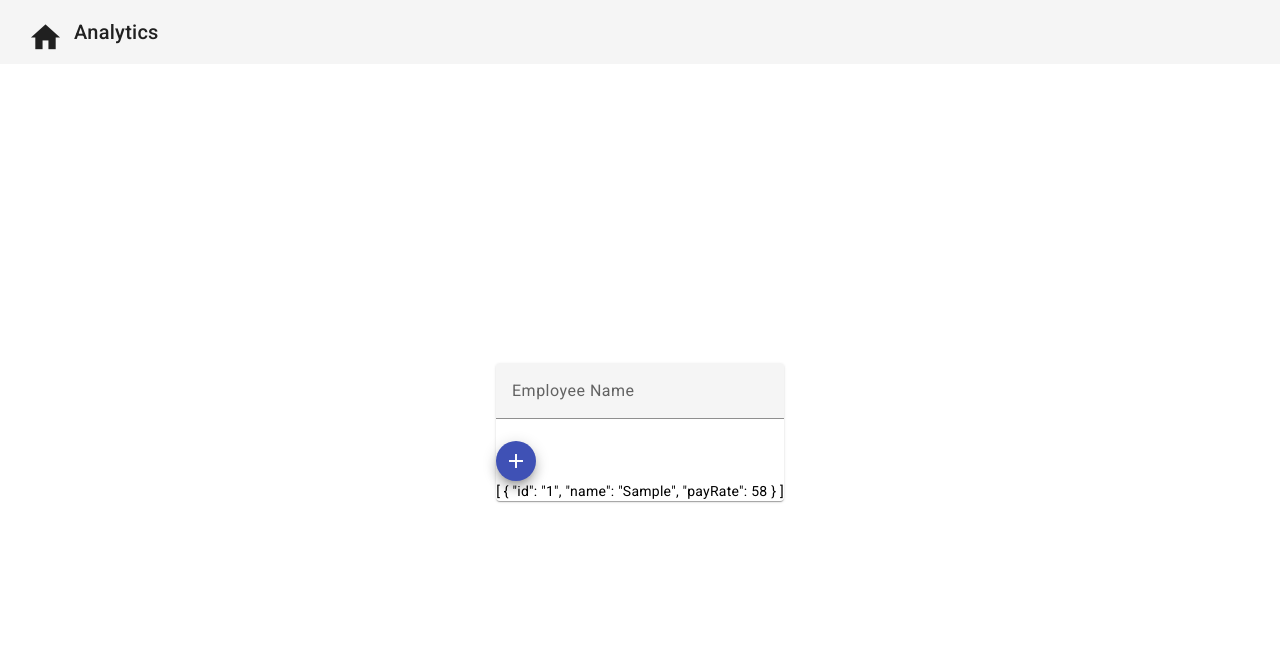
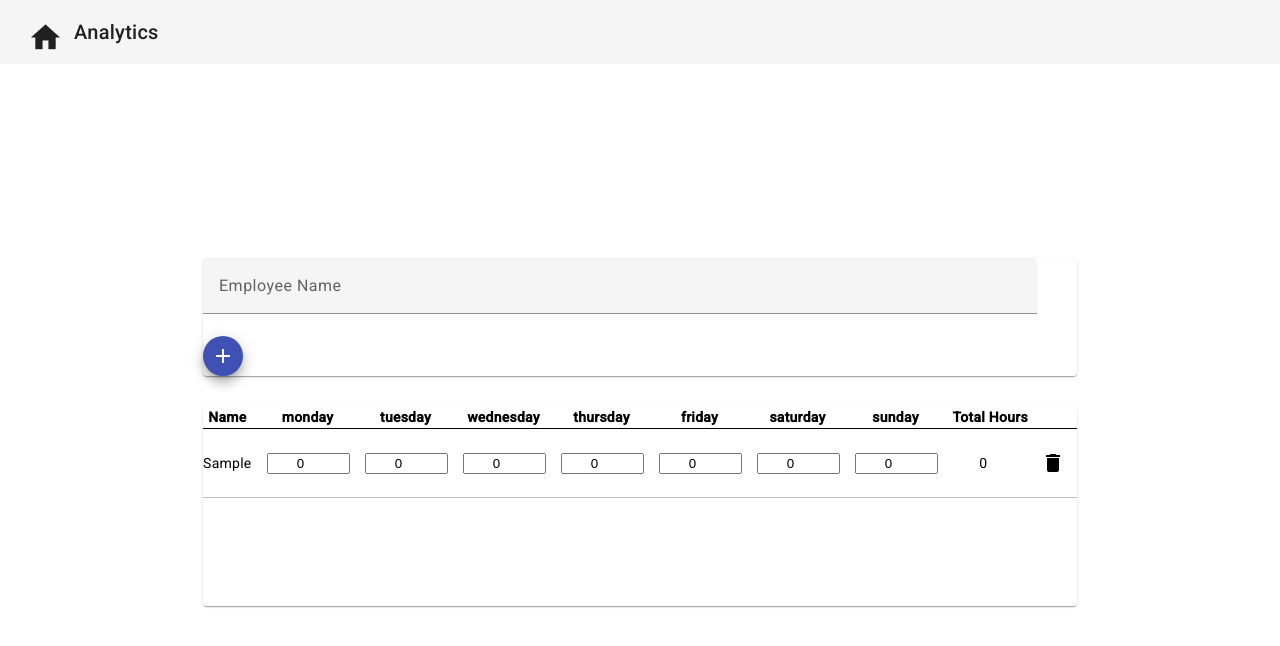
Before and after one commit to ZefAnderson/TimesheetApp, an Angular app in the folder hr-timesheet/: page /timesheet in a window 1280 px wide. Both pictures are taken after typing "Sample" into the empty fields and a click on the button "add". Shown: the top 646 px of the page. Built offline with nearby package versions, Linux system fonts and the light colour scheme.

Commit message:
Unit 8 complete

```diff
--- a/hr-timesheet/src/app/app.module.ts
+++ b/hr-timesheet/src/app/app.module.ts
@@ -10,6 +10,7 @@
 import { TopNavbarComponent } from './components/top-navbar/top-navbar.component';
 import { AnalyticsTableComponent } from './components/analytics-table/analytics-table.component';
 import { MaterialModule } from './modules/material.module';
+import { FormsModule } from '@angular/forms';
 
 
 @NgModule({
@@ -25,7 +26,8 @@
     BrowserModule,
     AppRoutingModule,
     BrowserAnimationsModule,
-    MaterialModule
+    MaterialModule,
+    FormsModule
     ],
   providers: [],
   bootstrap: [AppComponent]
--- a/hr-timesheet/src/app/components/timesheet/timesheet.component.html
+++ b/hr-timesheet/src/app/components/timesheet/timesheet.component.html
@@ -9,7 +9,30 @@
             <button mat-mini-fab color="primary" (click)="addEmployee()" [disabled]="employeeNameFC.invalid">
                 <mat-icon>add</mat-icon>
             </button>
-            <div>{{employees | json}}</div>
+        </mat-card>
+        <mat-card class="hours">
+            <table>
+                <thead>
+                    <th>Name</th>
+                    <th *ngFor="let day of weekdays">{{day}}</th>
+                    <th>Total Hours</th>
+                    <th></th>
+                </thead>
+                <tbody>
+                    <tr *ngFor="let employee of employees; let i = index">
+                        <td>{{employee.name}}</td>
+                        <td *ngFor="let day of weekdays">
+                            <input type="number" [id]="day" [(ngModel)]="employee[day]" class="hours-input">
+                        </td>
+                        <td class="total-cell">{{getTotalHours(employee)}}</td>
+                        <td>
+                            <button mat-icon-button (click)="deleteEmployee(i)">
+                                <mat-icon>delete</mat-icon>
+                            </button>
+                        </td>
+                    </tr>
+                </tbody>
+            </table>
         </mat-card>
     </div>
 </div>
--- a/hr-timesheet/src/app/components/timesheet/timesheet.component.scss
+++ b/hr-timesheet/src/app/components/timesheet/timesheet.component.scss
@@ -11,3 +11,50 @@
 .cards {
     margin: auto;
 }
+
+mat-form-field {
+    width: calc(100% - 40px);
+}
+
+.hours {
+    margin-top: 30px;
+}
+
+.hours {
+    min-height: 200px;
+    margin-top: 30px;
+    display: flex;
+    flex-direction: column;
+    justify-content: space-between;
+}
+
+.hours-input {
+    max-width: 75px;
+    margin-left: 15px;
+    text-align: center;
+}
+
+.total-cell {
+    text-align: center;
+}
+
+table {
+    border-collapse: collapse;
+}
+
+th {
+    border-bottom: 1px solid black;
+
+    &:not(:first-child) {
+        padding-left: 15px;
+    }
+}
+
+td {
+    text-align: center;
+    padding: 10px 0px;
+}
+
+tr td {
+    border-bottom:1pt solid #C1C1C1;
+}
--- a/hr-timesheet/src/app/components/timesheet/timesheet.component.ts
+++ b/hr-timesheet/src/app/components/timesheet/timesheet.component.ts
@@ -15,6 +15,7 @@
   department: Department | undefined;
   employeeNameFC = new FormControl('', this.nameValidator());  employees: Employee[]= [];
   employeeId = 0;
+  weekdays: string[] = ['monday', 'tuesday', 'wednesday', 'thursday', 'friday', 'saturday', 'sunday'];
 
   constructor(
     private route: ActivatedRoute,
@@ -35,12 +36,18 @@
             departmentId: this.department?.id,
             name: this.employeeNameFC.value,
             payRate: Math.floor(Math.random() * 50) + 50,
+            monday: 0,
+            tuesday: 0,
+            wednesday: 0,
+            thursday: 0,
+            friday: 0,
+            saturday: 0,
+            sunday: 0
         });
 
         this.employeeNameFC.setValue('');
     }
   }
-
   nameValidator(): ValidatorFn {
     return (control: AbstractControl): { [key: string]: any } | null => {
         let error = null;
@@ -54,4 +61,13 @@
         return error;
     };
   }
+
+  getTotalHours(employee: Employee): number {
+    return employee.monday + employee.tuesday + employee.wednesday
+        + employee.thursday + employee.friday + employee.saturday + employee.sunday;
+  }
+
+  deleteEmployee(index: number): void {
+    this.employees.splice(index, 1);
+  }
 }
```
Also changed, not shown: hr-timesheet/src/app/interfaces/employee.ts (+8 -0 lines).
